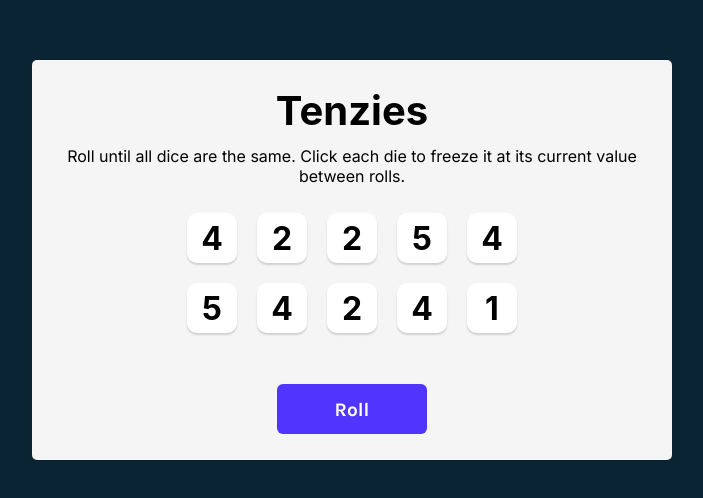
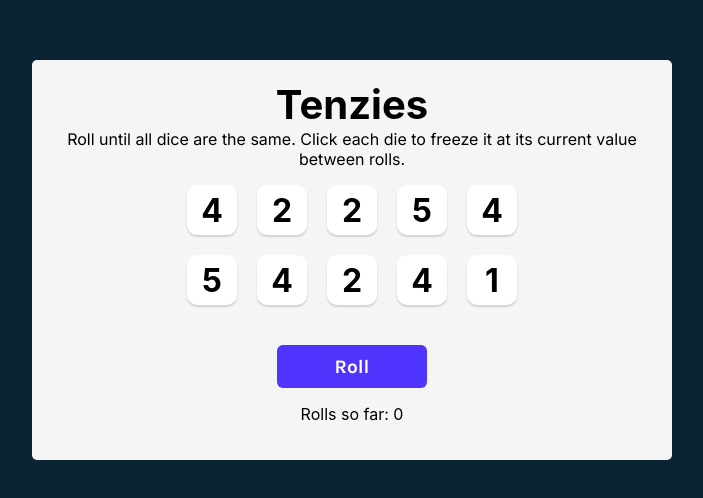
Before and after one commit to savnnaka/react-tenzies, a React (Create React App) app: page / in a window 1280 px wide. Shown: the part 140-638 px from the top of the page, without its empty margins (288-991 px from the left). Built offline with nearby package versions, Linux system fonts and the light colour scheme.

Commit message:
track rolls

```diff
--- a/src/App.js
+++ b/src/App.js
@@ -39,14 +39,19 @@ function App() {
       <Die key={die.id} value={die.value} isHeld={die.isHeld} holdDice={() => holdDice(die.id)}/>
     )})
 
+  const [rolls, setRolls] = React.useState(0)
+
   const rollDice = () => {
     if(tenzies){
+      // restart game
+      setRolls(0)
       setTenzies(false)
       setDice(allNewDice())
     } else {
       setDice(prevDice => prevDice.map(die => {
         return die.isHeld ? die : generateNewDie()
       }))
+      setRolls(prev => prev +1)
     }
   }
 
@@ -78,6 +83,7 @@ function App() {
           {diceElements}
         </div>
         <button className="roll-button" onClick={rollDice}> {tenzies ? "New Game" : "Roll"}</button>
+        <p>Rolls so far: {rolls}</p>
       </main>
     </div>
   );
```
